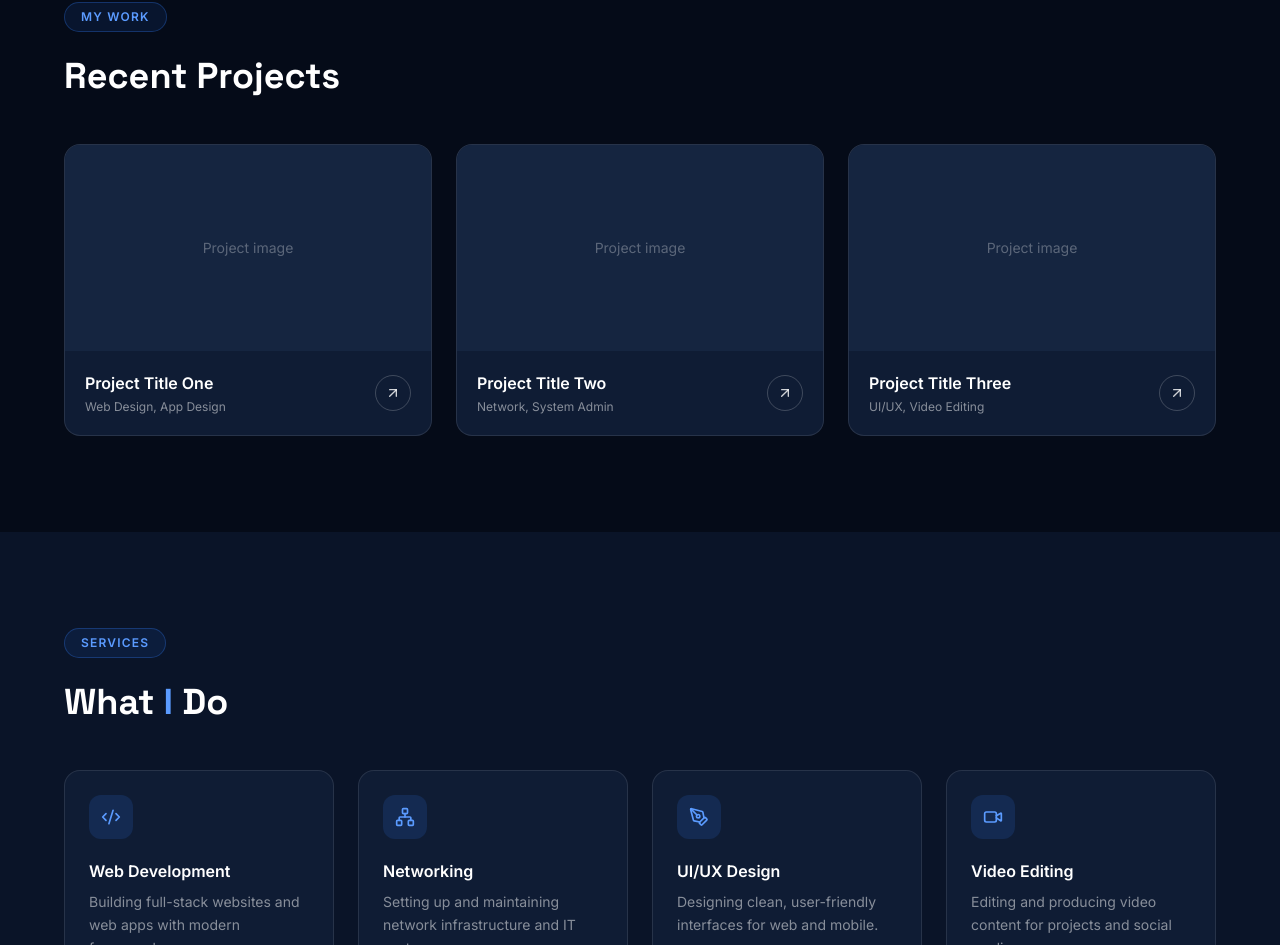
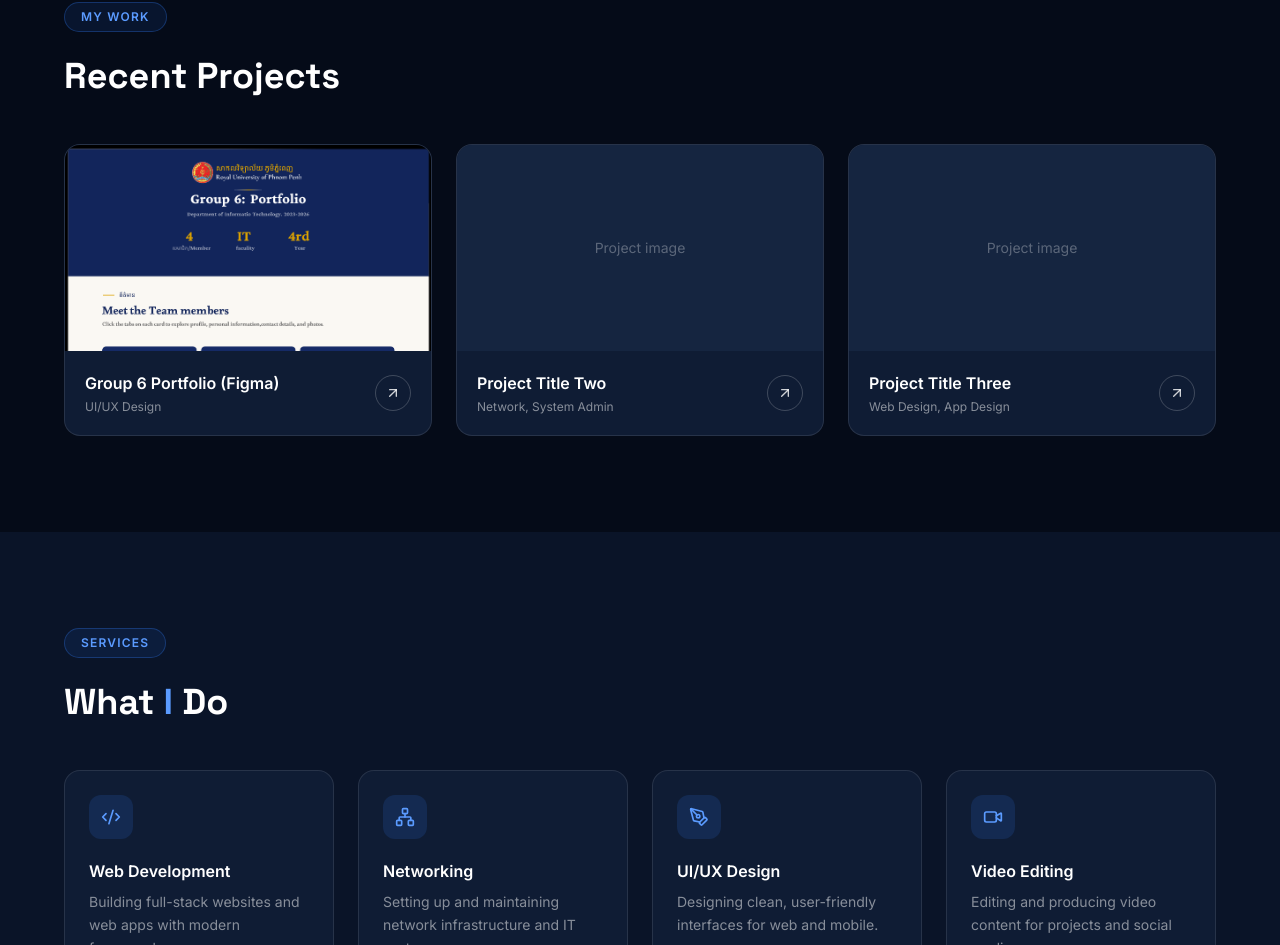
Before and after one commit to chetra222-beep/My_Portfolio, a React (Vite) app: page / in a window 1280 px wide. Shown: the part 1743-2688 px from the top of the page. Built offline with nearby package versions, Linux system fonts and the light colour scheme.

Commit message:
add real UX/UI project

```diff
--- a/src/components/Projects.jsx
+++ b/src/components/Projects.jsx
@@ -1,18 +1,26 @@
 import { ArrowUpRight } from 'lucide-react'
+import groupPortfolioImg from '../assets/images/group-portfolio-ux.png'
 
-// TODO: replace with your real projects (e.g. AutoCar Rover, ESP32-CAM RC Car, Attendance System)
+// TODO: replace the remaining placeholder projects with your real work
+// (e.g. AutoCar Rover, ESP32-CAM RC Car, Attendance System)
 const projects = [
   {
-    title: 'Project Title One',
-    tags: 'Web Design, App Design',
+    title: 'Group 6 Portfolio (Figma)',
+    tags: 'UI/UX Design',
+    image: groupPortfolioImg,
+    link: 'https://www.figma.com/proto/YxWrSmtqUpH2CGU4zKYwaD/Project--Portfolio?node-id=3-29&t=61Ir473mXBNs3vRE-1&scaling=scale-down-width&content-scaling=fixed&page-id=0%3A1&starting-point-node-id=3%3A29',
   },
   {
     title: 'Project Title Two',
     tags: 'Network, System Admin',
+    image: null,
+    link: null,
   },
   {
     title: 'Project Title Three',
-    tags: 'UI/UX, Video Editing',
+    tags: 'Web Design, App Design',
+    image: null,
+    link: null,
   },
 ]
 
@@ -29,19 +37,41 @@ export default function Projects() {
               key={project.title}
               className="bg-night-800 border border-white/10 rounded-2xl overflow-hidden group"
             >
-              {/* TODO: replace with a real screenshot/image for this project */}
+              {project.image ? (
+                <div className="aspect-video bg-night-700 overflow-hidden">
+                  <img
+                    src={project.image}
+                    alt={project.title}
+                    className="w-full h-full object-cover object-top"
+                  />
+                </div>
+              ) : (
+                // TODO: replace with a real screenshot/image for this project
                 <div className="aspect-video bg-night-700 flex items-center justify-center">
                   <span className="text-white/30 text-sm">Project image</span>
                 </div>
+              )}
 
               <div className="p-5 flex items-center justify-between">
                 <div>
                   <h3 className="font-semibold">{project.title}</h3>
                   <p className="text-xs text-white/50 mt-1">{project.tags}</p>
                 </div>
+                {project.link ? (
+                  <a
+                    href={project.link}
+                    target="_blank"
+                    rel="noopener noreferrer"
+                    className="btn-icon group-hover:bg-accent group-hover:border-accent"
+                    aria-label={`Open ${project.title}`}
+                  >
+                    <ArrowUpRight size={16} />
+                  </a>
+                ) : (
                   <button className="btn-icon group-hover:bg-accent group-hover:border-accent">
                     <ArrowUpRight size={16} />
                   </button>
+                )}
               </div>
             </div>
           ))}
```
Also changed, not shown: src/assets/images/group-portfolio-ux.png (added). Lines whose indentation alone changed are shown as unchanged.
